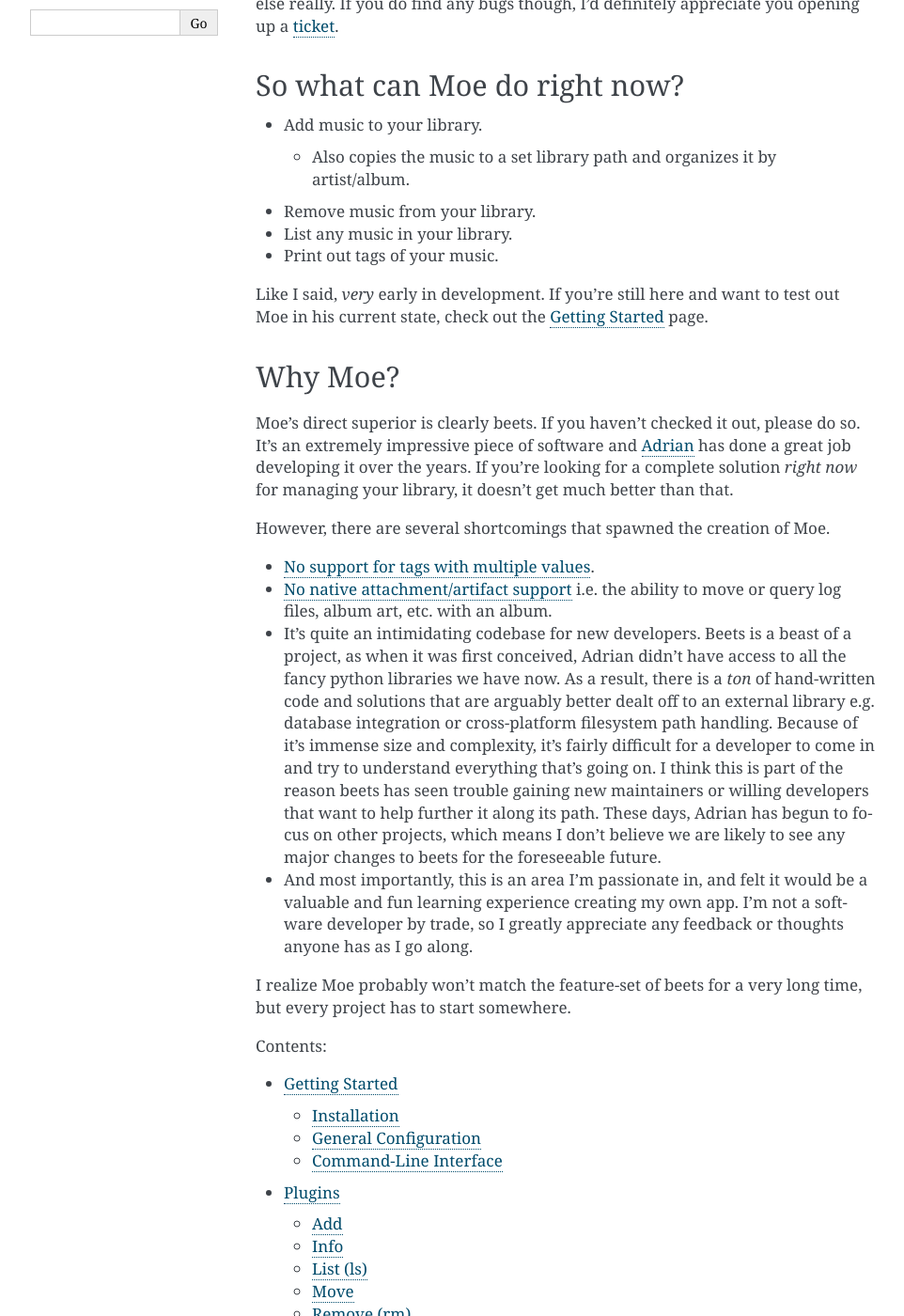
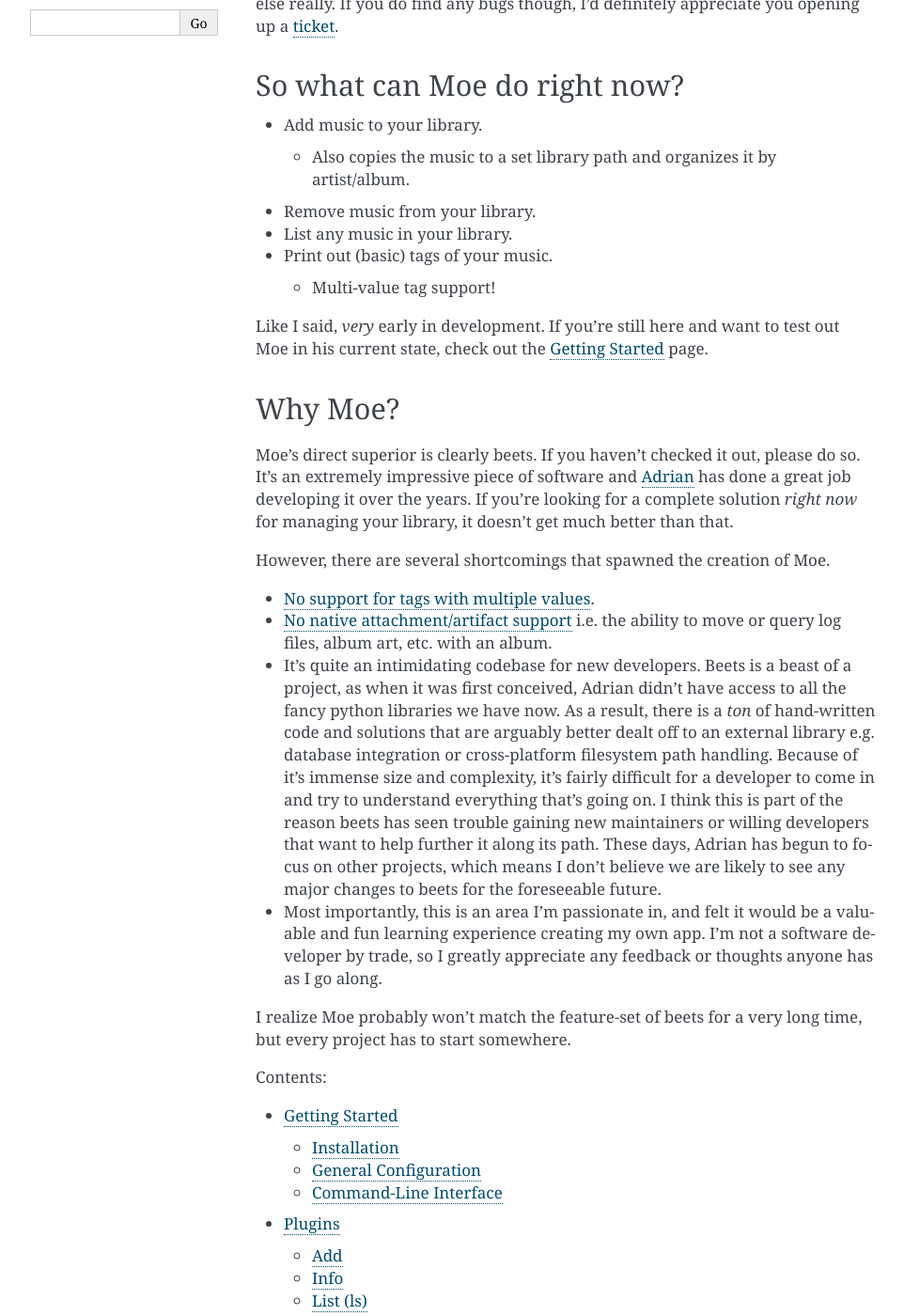
Before and after one commit to MoeMusic/Moe, a Sphinx documentation site: the page built from docs/index.rst, in a window 1280 px wide and 1400 px high, scrolled down 343 px. Shown: the whole window at 94% size, without its empty margins (148-1110 px from the left). Built offline with Sphinx 7.4.7, drawn with Linux system fonts in a browser that asks for light colours.

Commit message:
docs(info): clarify what info prints

```diff
--- a/README.rst
+++ b/README.rst
@@ -14,6 +14,8 @@
   * Also copies the music to a set library path and organizes it by artist/album.
 * Remove music from your library.
 * List any music in your library.
-* Print out tags of your music.
+* Print out (basic) tags of your music.
+
+  * Multi-value tag support!
 
 Like I said, *very* early in development. If you're still here and want to test out Moe in his current state, check out the `documentattion <https://mrmoe.readthedocs.io/en/latest/index.html>`_.
--- a/docs/index.rst
+++ b/docs/index.rst
@@ -19,7 +19,9 @@
   * Also copies the music to a set library path and organizes it by artist/album.
 * Remove music from your library.
 * List any music in your library.
-* Print out tags of your music.
+* Print out (basic) tags of your music.
+
+  * Multi-value tag support!
 
 Like I said, *very* early in development. If you're still here and want to test out Moe in his current state, check out the :doc:`Getting Started <getting_started>` page.
 
@@ -32,7 +34,7 @@
 * `No support for tags with multiple values <https://github.com/beetbox/beets/issues/505>`_.
 * `No native attachment/artifact support <https://github.com/beetbox/beets/pull/591>`_ i.e. the ability to move or query log files, album art, etc. with an album.
 * It's quite an intimidating codebase for new developers. Beets is a beast of a project, as when it was first conceived, Adrian didn't have access to all the fancy python libraries we have now. As a result, there is a *ton* of hand-written code and solutions that are arguably better dealt off to an external library e.g. database integration or cross-platform filesystem path handling. Because of it's immense size and complexity, it's fairly difficult for a developer to come in and try to understand everything that's going on. I think this is part of the reason beets has seen trouble gaining new maintainers or willing developers that want to help further it along its path. These days, Adrian has begun to focus on other projects, which means I don't believe we are likely to see any major changes to beets for the foreseeable future.
-* And most importantly, this is an area I'm passionate in, and felt it would be a valuable and fun learning experience creating my own app. I'm not a software developer by trade, so I greatly appreciate any feedback or thoughts anyone has as I go along.
+* Most importantly, this is an area I'm passionate in, and felt it would be a valuable and fun learning experience creating my own app. I'm not a software developer by trade, so I greatly appreciate any feedback or thoughts anyone has as I go along.
 
 I realize Moe probably won't match the feature-set of beets for a very long time, but every project has to start somewhere.
 
--- a/docs/plugins/info.rst
+++ b/docs/plugins/info.rst
@@ -5,3 +5,5 @@
     .. code-block:: bash
 
        $ moe info
+
+Currently, only a basic set of tags are supported, so you probably won't see all the tags of your music.
```
